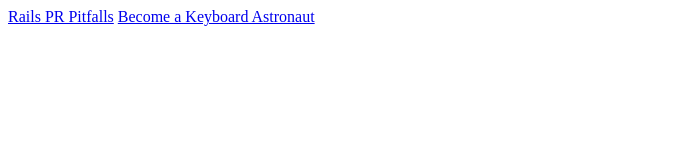
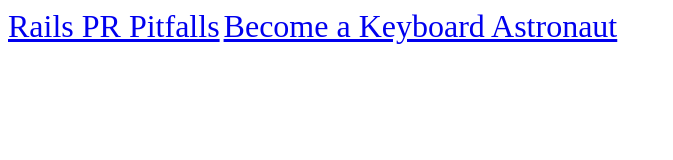
Before and after one commit to KMontag42/slides, a plain HTML site: page index.html in a window 1280 px wide. Shown: the whole page, without its empty margins (0-673 px from the left). Drawn offline with Linux system fonts and the light colour scheme.

Commit message:
add link style

```diff
--- a/index.html
+++ b/index.html
@@ -1,4 +1,12 @@
 <html>
+    <head>
+        <style>
+         a {
+           font-size: 2rem;
+         }
+
+        </style>
+    </head>
     <body>
         <a href="rails-pr-pitfalls.html">Rails PR Pitfalls</a>
         <a href="hammerspoon.html">Become a Keyboard Astronaut</a>
```
